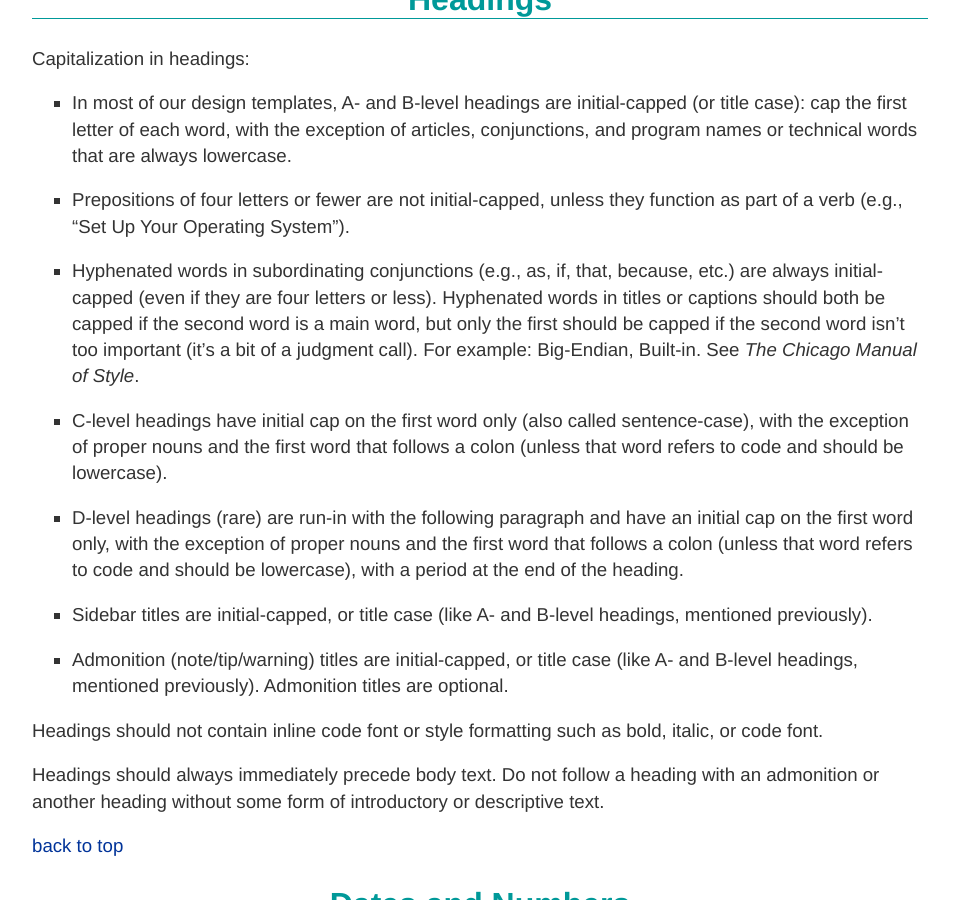
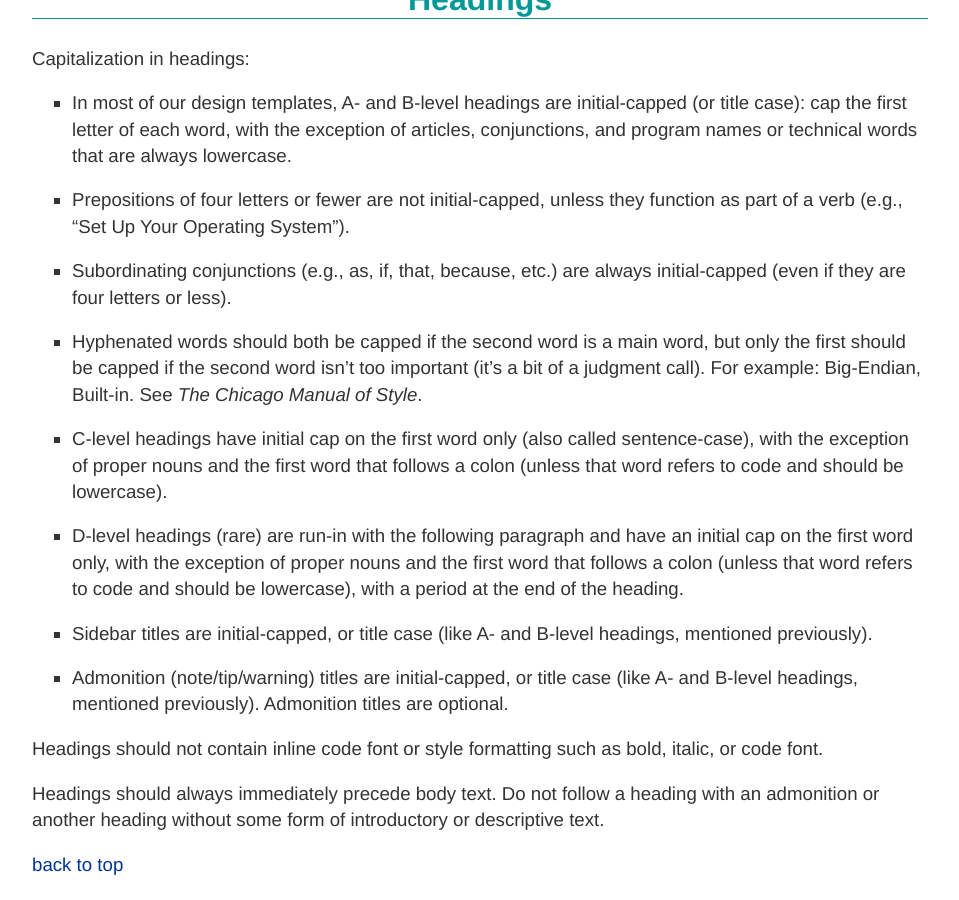
Before and after one commit to oreillymedia/production-resources, a Jekyll site: the page built from styleguide/index.md, in a window 1280 px wide and 900 px high, scrolled down 5441 px. Shown: the whole window, without its empty margins (160-1119 px from the left). Built offline with Jekyll 4.4.1, drawn with Linux system fonts in a browser that asks for light colours.

Commit message:
Update index.md
Fixes typo "Hyphenated words in subordinating conjunctions"

```diff
--- a/styleguide/index.md
+++ b/styleguide/index.md
@@ -240,7 +240,9 @@ title: O'Reilly Style Guide
  <ul>
   <li><p>In most of our design templates, A- and B-level headings are initial-capped (or title case): cap the first letter of each word, with the exception of articles, conjunctions, and program names or technical words that are always lowercase.</p></li>
   <li><p>Prepositions of four letters or fewer are not initial-capped, unless they function as part of a verb (e.g., “Set Up Your Operating System”).</p></li>
-  <li><p>Hyphenated words in subordinating conjunctions (e.g., as, if, that, because, etc.) are always initial-capped (even if they are four letters or less). Hyphenated words in titles or captions should both be capped if the second word is a main word, but only the first should be capped if the second word isn’t too important (it’s a bit of a judgment call). For example: Big-Endian, Built-in. See <em>The Chicago Manual of Style</em>.</p>
+  <li><p>Subordinating conjunctions (e.g., as, if, that, because, etc.) are always initial-capped (even if they are four letters or less).</p>
+</li>
+  <li><p>Hyphenated words should both be capped if the second word is a main word, but only the first should be capped if the second word isn’t too important (it’s a bit of a judgment call). For example: Big-Endian, Built-in. See <em>The Chicago Manual of Style</em>.</p>
 </li>
   <li>
 <p>C-level headings have initial cap on the first word only (also called sentence-case), with the exception of proper nouns and the first word that follows a colon (unless that word refers to code and should be lowercase).</p>
```
